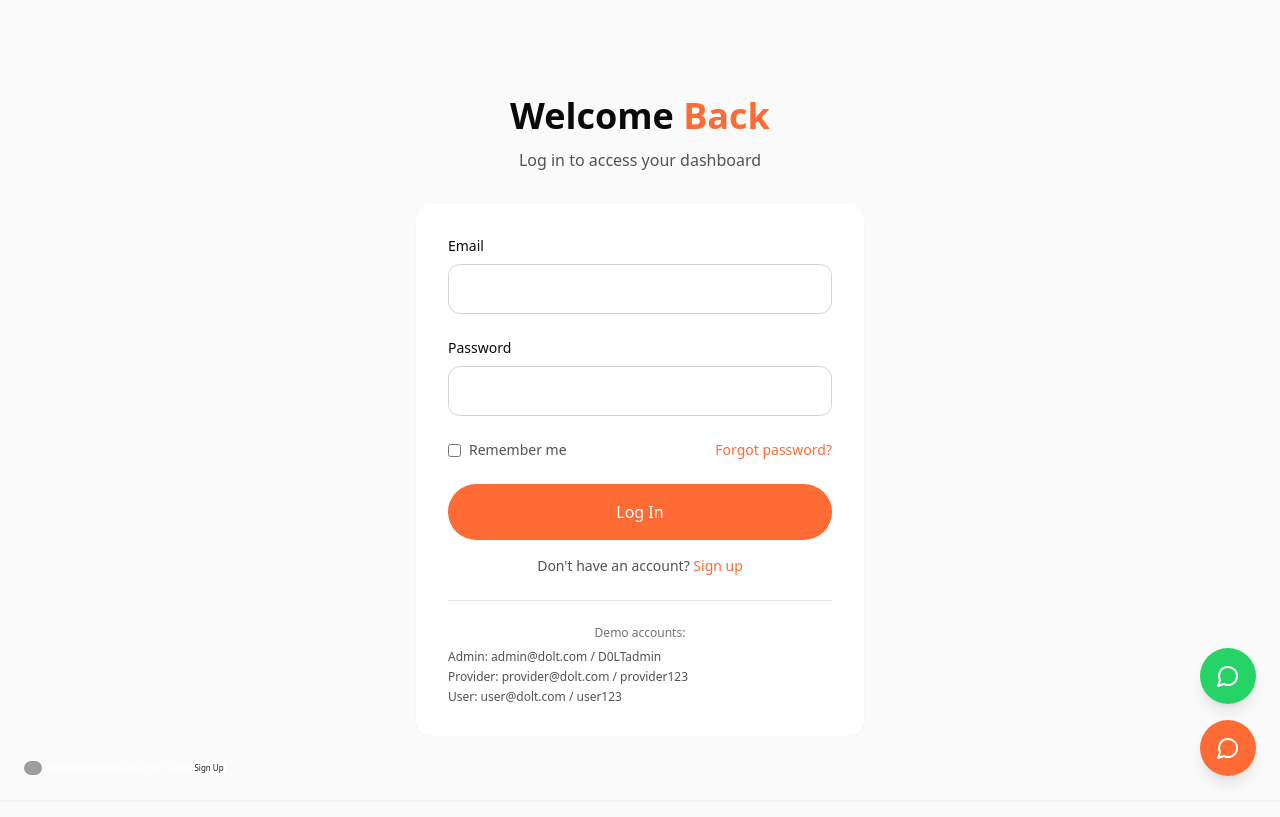
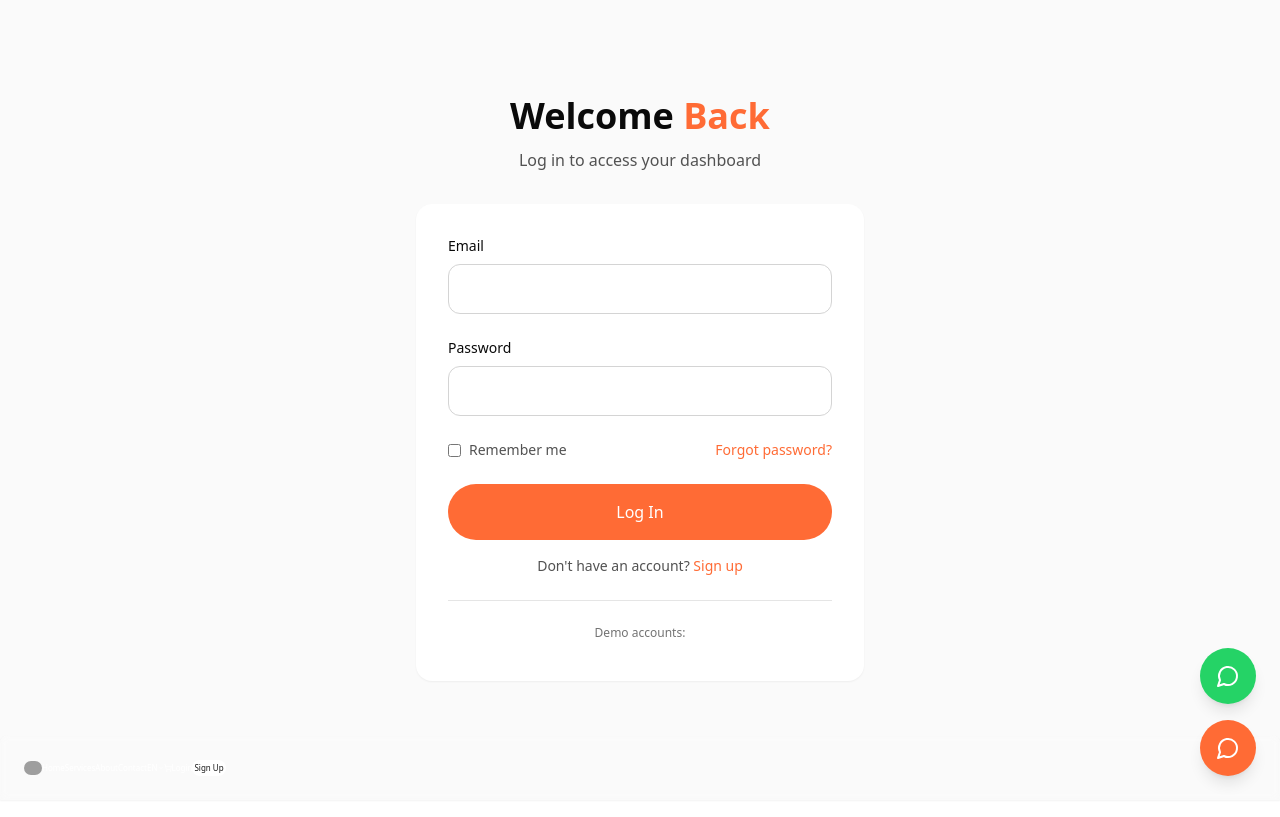
Before and after one commit to ghft13/D0lt_getitdone_clone, a Next.js app: page /login in a window 1280 px wide. Built offline with nearby package versions, Linux system fonts and the light colour scheme; grey boxes are pictures that could not be loaded.

Commit message:
login page credi commented and whole version1 is pushed

```diff
--- a/app/login/page.tsx
+++ b/app/login/page.tsx
@@ -122,11 +122,11 @@ export default function LoginPage() {
 
             <div className="mt-6 pt-6 border-t border-neutral-200">
               <p className="text-xs text-neutral-500 text-center mb-2">Demo accounts:</p>
-              <div className="space-y-1 text-xs text-neutral-600">
+              {/* <div className="space-y-1 text-xs text-neutral-600">
                 <p>Admin: admin@dolt.com / D0LTadmin</p>
                 <p>Provider: provider@dolt.com / provider123</p>
                 <p>User: user@dolt.com / user123</p>
-              </div>
+              </div> */}
             </div>
           </form>
         </div>
```
